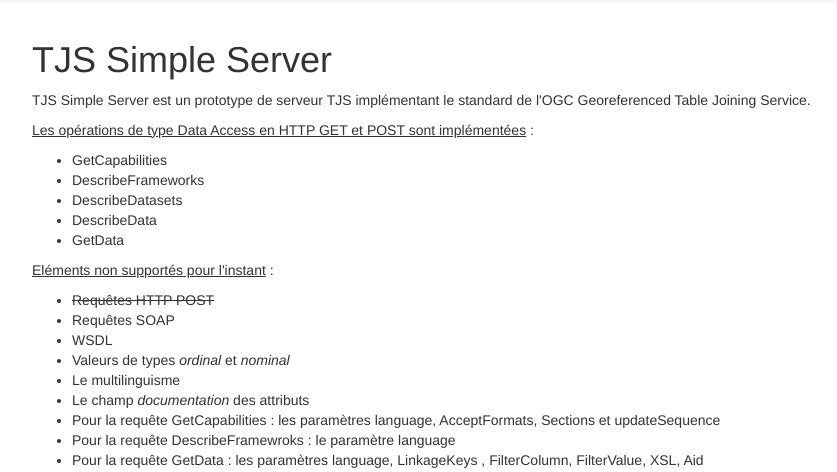
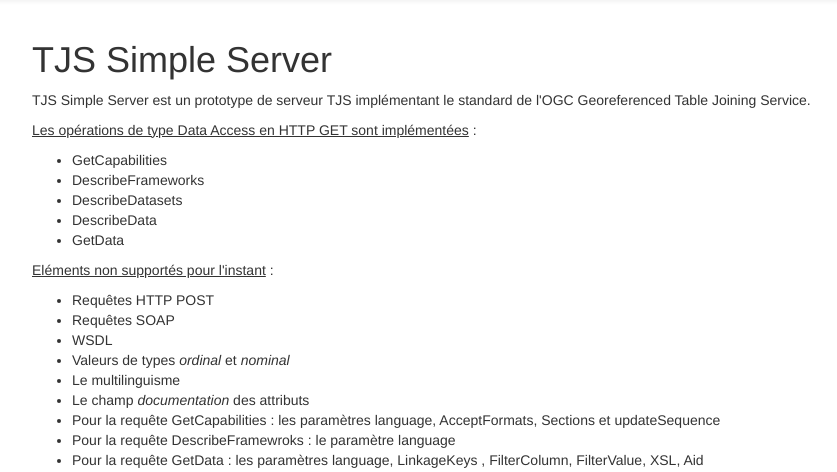
Before and after one commit to neogeo-technologies/OneTjs, a Flask app: page / in a window 1280 px wide. Shown: the part 51-523 px from the top of the page, without its empty margins (23-860 px from the left). Run offline with Flask 2, Linux system fonts and the light colour scheme; parts of the project's set-up code (start-up, migrations or seed data) failed here and were passed over; some libraries are stand-ins or nearby versions.

Commit message:
Fix info POST method

```diff
--- a/app/public_pages/templates/index.html
+++ b/app/public_pages/templates/index.html
@@ -3,7 +3,7 @@
 {% block content %}
     <h1>TJS Simple Server</h1>
     <p>TJS Simple Server est un prototype de serveur TJS implémentant le standard de l'OGC Georeferenced Table Joining Service.</p>
-    <p><u>Les opérations de type Data Access en HTTP GET et POST sont implémentées</u> :
+    <p><u>Les opérations de type Data Access en HTTP GET sont implémentées</u> :
         <ul>
             <li>GetCapabilities</li>
             <li>DescribeFrameworks</li>
@@ -14,7 +14,7 @@
     </p>
     <p><u>Eléments non supportés pour l'instant</u> :
         <ul>
-            <li><strike>Requêtes HTTP POST</strike></li>
+            <li>Requêtes HTTP POST</li>
             <li>Requêtes SOAP</li>
             <li>WSDL</li>
             <li>Valeurs de types <em>ordinal</em> et <em>nominal</em></li>
--- a/app/tjs/views.py
+++ b/app/tjs/views.py
@@ -28,8 +28,8 @@
 tjs_geoclip_blueprint = Blueprint('tjs_geoclip', __name__, template_folder="templates")
 
 
-@tjs_blueprint.route("/tjs/<service_name>", methods=['GET', 'POST'])
-@tjs_geoclip_blueprint.route("/tjs_geoclip/<service_name>", methods=['GET', 'POST'])
+@tjs_blueprint.route("/tjs/<service_name>", methods=['GET'])
+@tjs_geoclip_blueprint.route("/tjs_geoclip/<service_name>", methods=['GET'])
 def tjs_operation(service_name):
     """
     Function responding to every TJS request and calling specialized functions for each TJS operation.
```
